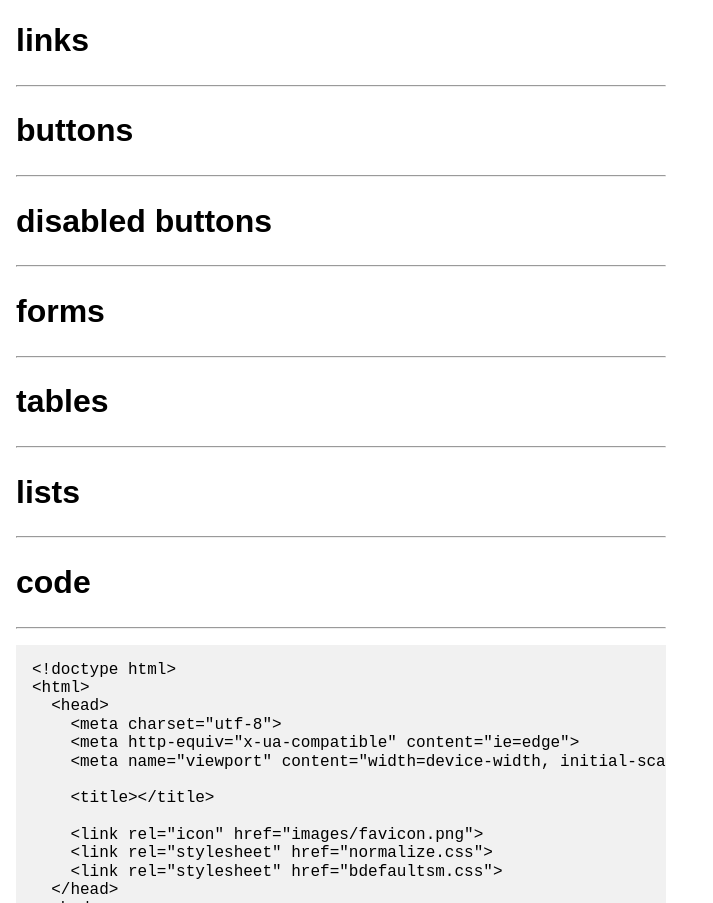
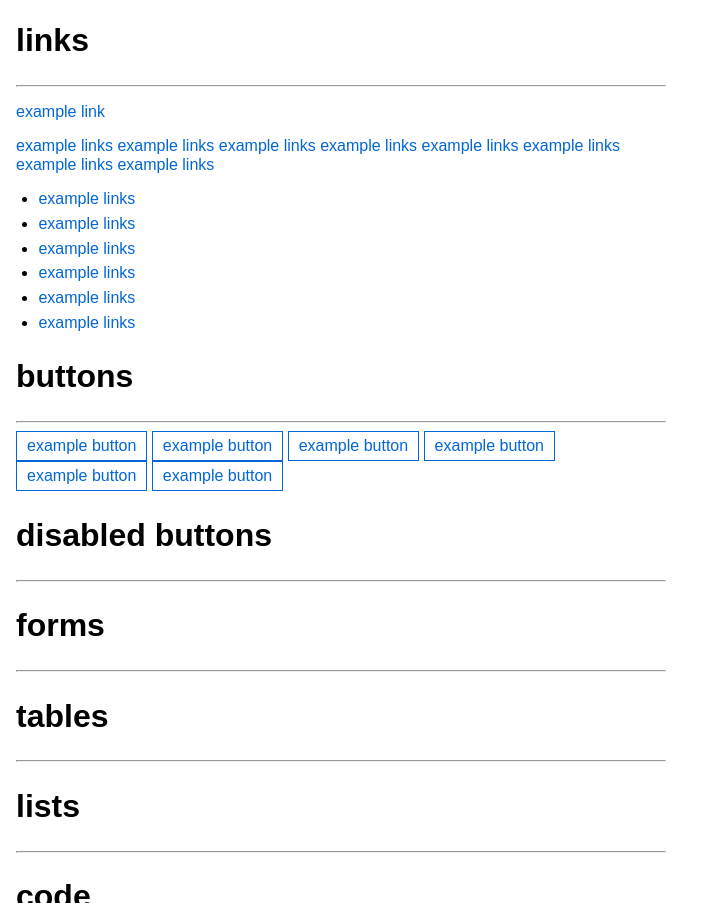
Before and after one commit to jarrenb/bdefaultsm-css, a plain HTML site: page index.html in a window 1280 px wide. Shown: the part 1487-2390 px from the top of the page, without its empty margins (0-713 px from the left). Drawn offline with nearby package versions, Linux system fonts and the light colour scheme.

Commit message:
updates to index and readme

```diff
--- a/index.html
+++ b/index.html
@@ -65,10 +65,26 @@
         <article>
           <h2>links</h2>
           <hr>
+          <p><a href="#">example link</a></p>
+          <p><a href="#">example links</a> <a href="#">example links</a> <a href="#">example links</a> <a href="#">example links</a> <a href="#">example links</a> <a href="#">example links</a> <a href="#">example links</a> <a href="#">example links</a></p>
+          <ul>
+            <li><a href="#">example links</a></li>
+            <li><a href="#">example links</a></li>
+            <li><a href="#">example links</a></li>
+            <li><a href="#">example links</a></li>
+            <li><a href="#">example links</a></li>
+            <li><a href="#">example links</a></li>
+          </ul>
         </article>
         <article>
           <h2>buttons</h2>
           <hr>
+          <button>example button</button>
+          <button>example button</button>
+          <button>example button</button>
+          <button>example button</button>
+          <button>example button</button>
+          <button>example button</button>
         </article>
         <article>
           <h2>disabled buttons</h2>
```
Also changed, not shown: readme.md.
